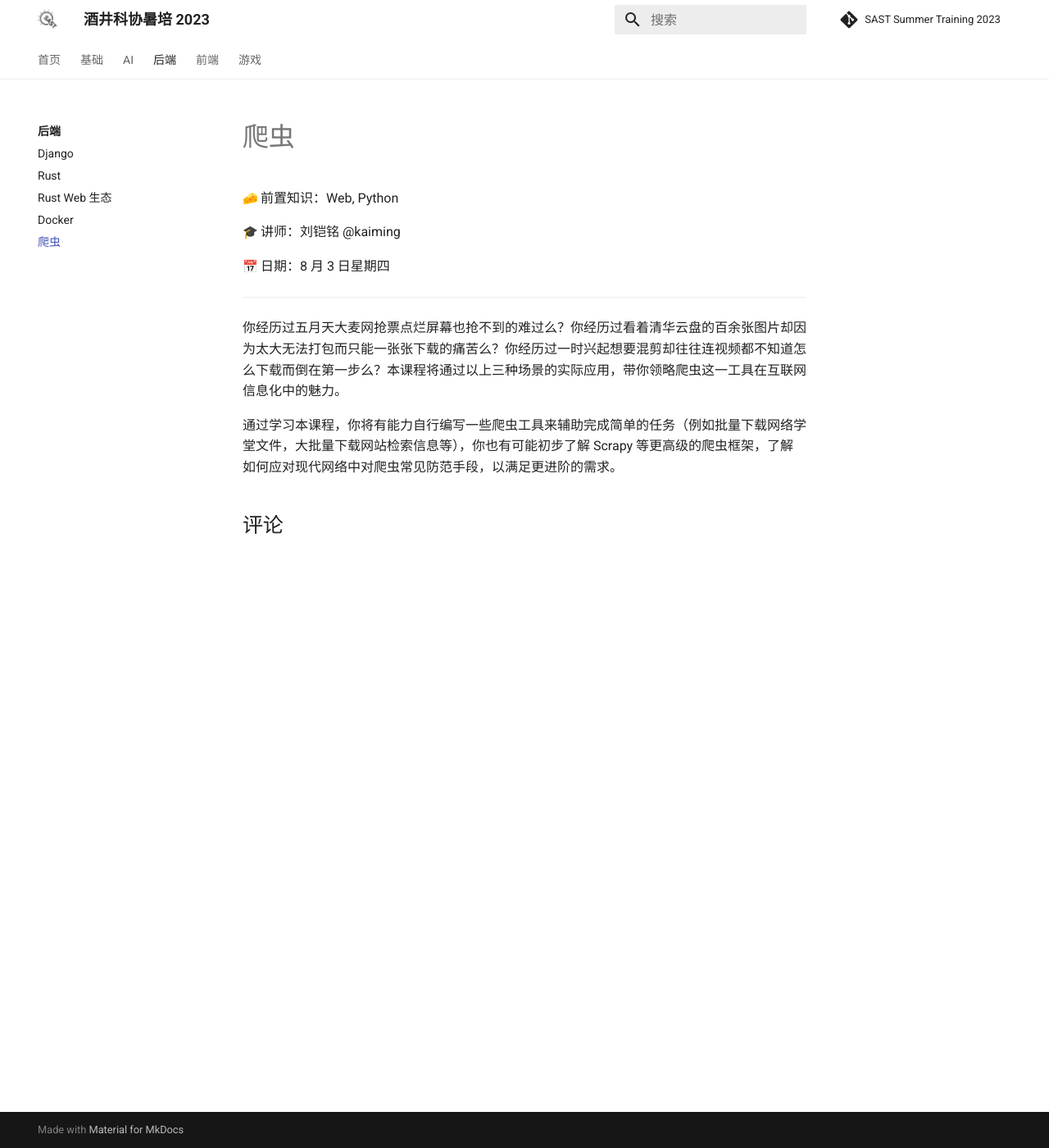
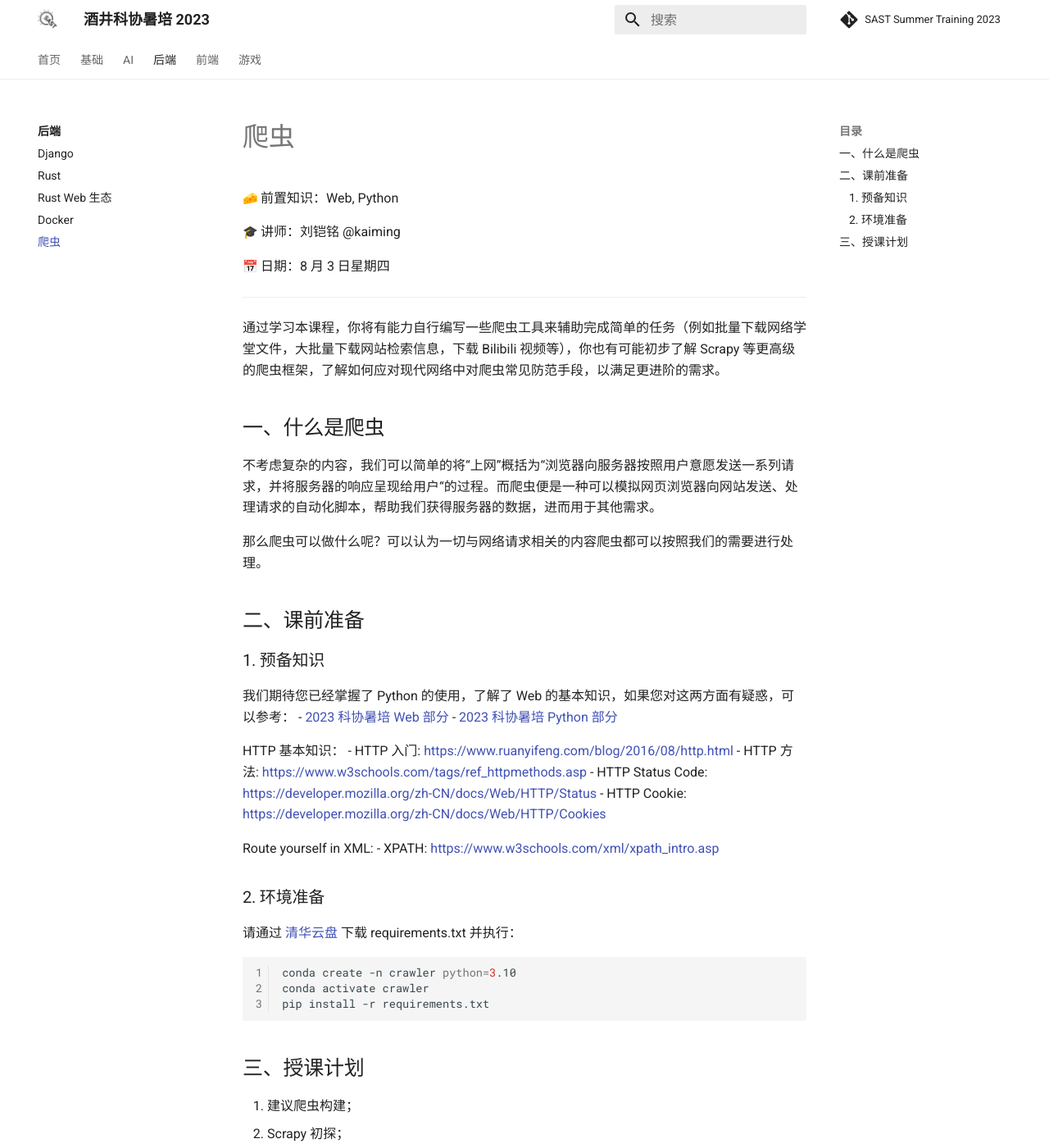
Before and after one commit to sast-summer-training-2023/sast-summer-training-2023.github.io, an MkDocs documentation site: the page built from docs/backend/crawler.md, in a window 1280 px wide and 1400 px high. Shown: the whole window at 82% size. Built offline with MkDocs 1.6.1 and Material for MkDocs 9.7.7, drawn with Linux system fonts in a browser that asks for light colours; emoji names are drawn with the system emoji font; comment, search, counter and statistics services are not loaded.

Commit message:
docs: add crawler prepare docs

````diff
--- a/docs/backend/crawler.md
+++ b/docs/backend/crawler.md
@@ -8,6 +8,43 @@
 
 ---
 
-你经历过五月天大麦网抢票点烂屏幕也抢不到的难过么？你经历过看着清华云盘的百余张图片却因为太大无法打包而只能一张张下载的痛苦么？你经历过一时兴起想要混剪却往往连视频都不知道怎么下载而倒在第一步么？本课程将通过以上三种场景的实际应用，带你领略爬虫这一工具在互联网信息化中的魅力。
+通过学习本课程，你将有能力自行编写一些爬虫工具来辅助完成简单的任务（例如批量下载网络学堂文件，大批量下载网站检索信息，下载 Bilibili 视频等），你也有可能初步了解 Scrapy 等更高级的爬虫框架，了解如何应对现代网络中对爬虫常见防范手段，以满足更进阶的需求。
 
-通过学习本课程，你将有能力自行编写一些爬虫工具来辅助完成简单的任务（例如批量下载网络学堂文件，大批量下载网站检索信息等），你也有可能初步了解 Scrapy 等更高级的爬虫框架，了解如何应对现代网络中对爬虫常见防范手段，以满足更进阶的需求。
+## 一、什么是爬虫
+
+不考虑复杂的内容，我们可以简单的将“上网”概括为“浏览器向服务器按照用户意愿发送一系列请求，并将服务器的响应呈现给用户“的过程。而爬虫便是一种可以模拟网页浏览器向网站发送、处理请求的自动化脚本，帮助我们获得服务器的数据，进而用于其他需求。
+
+那么爬虫可以做什么呢？可以认为一切与网络请求相关的内容爬虫都可以按照我们的需要进行处理。
+
+## 二、课前准备
+
+### 1. 预备知识
+
+我们期待您已经掌握了 Python 的使用，了解了 Web 的基本知识，如果您对这两方面有疑惑，可以参考：
+- [2023 科协暑培 Web 部分](https://summer23.net9.org/basic/web/)
+- [2023 科协暑培 Python 部分](https://summer23.net9.org/basic/python/)
+
+HTTP 基本知识：
+- HTTP 入门: [https://www.ruanyifeng.com/blog/2016/08/http.html](https://www.ruanyifeng.com/blog/2016/08/http.html)
+- HTTP 方法: [https://www.w3schools.com/tags/ref_httpmethods.asp](https://www.w3schools.com/tags/ref_httpmethods.asp)
+- HTTP Status Code: [https://developer.mozilla.org/zh-CN/docs/Web/HTTP/Status](https://developer.mozilla.org/zh-CN/docs/Web/HTTP/Status)
+- HTTP Cookie: [https://developer.mozilla.org/zh-CN/docs/Web/HTTP/Cookies](https://developer.mozilla.org/zh-CN/docs/Web/HTTP/Cookies)
+
+Route yourself in XML:
+- XPATH: [https://www.w3schools.com/xml/xpath_intro.asp](https://www.w3schools.com/xml/xpath_intro.asp)
+
+### 2. 环境准备
+
+请通过 [清华云盘](https://cloud.tsinghua.edu.cn/f/59a49e6c2eaa4d0fb8c3/?dl=1) 下载 requirements.txt 并执行：
+
+```shell
+conda create -n crawler python=3.10
+conda activate crawler
+pip install -r requirements.txt
+```
+
+## 三、授课计划
+
+1. 建议爬虫构建；
+2. Scrapy 初探；
+3. 作业说明。
````
